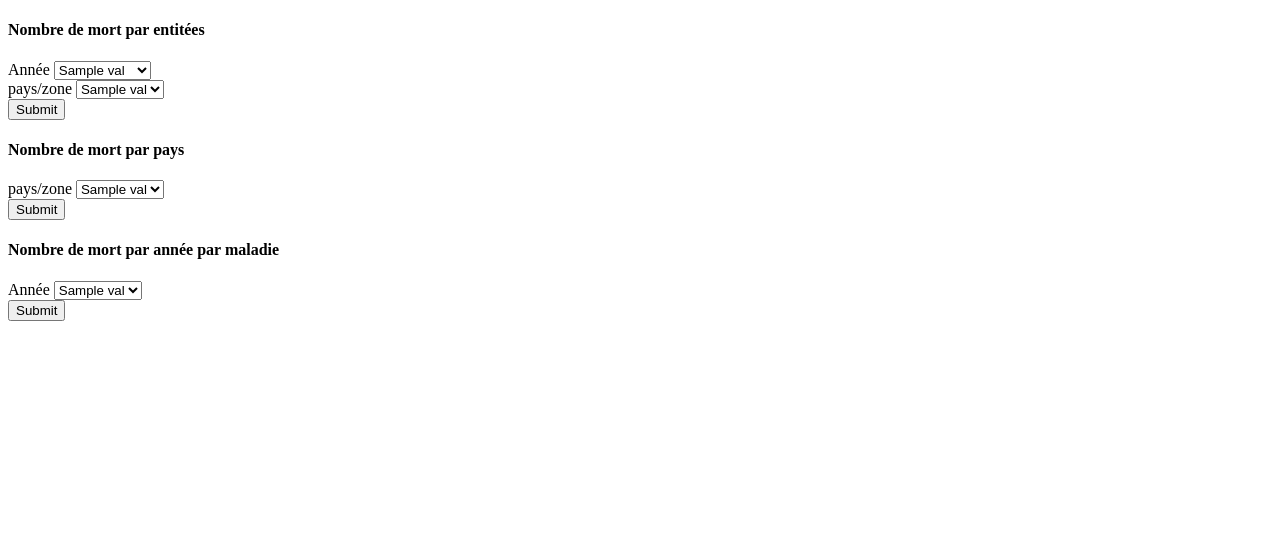
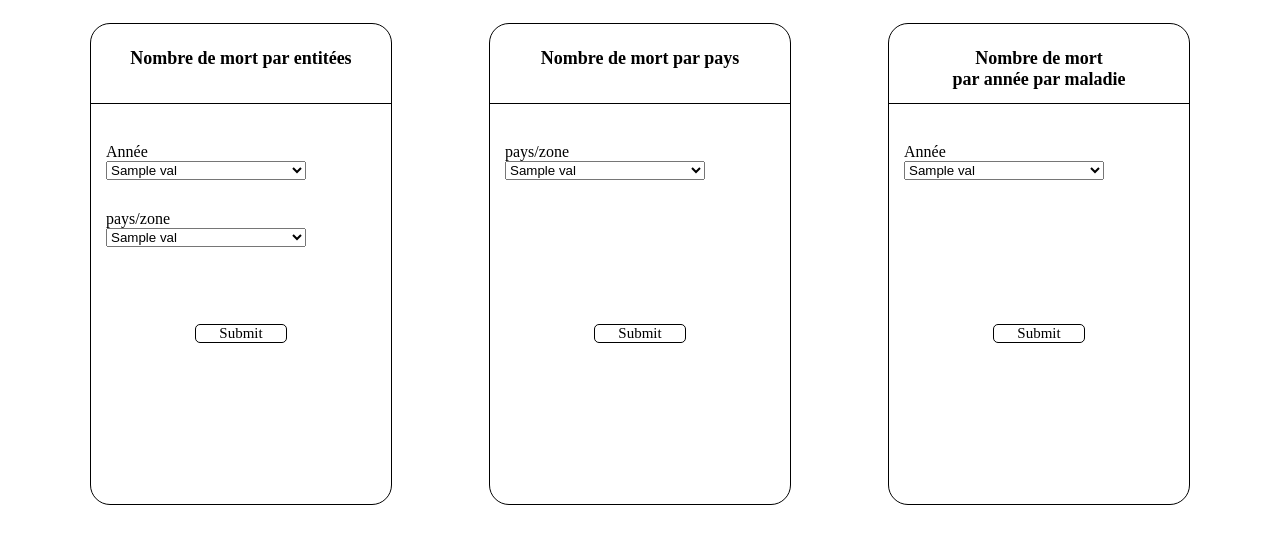
Before and after one commit to Mr-Aylex/hadoop, a Flask app: template templates/index.html in a window 1280 px wide. Shown: the top 544 px of the page. Run offline with Flask 2, Linux system fonts and the light colour scheme; the template is opened without the code that fills it: most values are stand-ins (such as "Sample title", 1, 10 or a date in 2020).

Commit message:
change index template

```diff
--- a/templates/index.html
+++ b/templates/index.html
@@ -1,14 +1,71 @@
 <!DOCTYPE html>
 <html lang="en">
+
 <head>
     <meta charset="UTF-8">
     <title>Title</title>
+    <script src="https://code.jquery.com/jquery-3.6.0.js" integrity="sha256-H+K7U5CnXl1h5ywQfKtSj8PCmoN9aaq30gDh27Xc0jk=" crossorigin="anonymous"></script>
+
+    <style>
+
+        .fake-btn{
+            position: absolute;
+            border: 1px black solid;
+            border-radius: 5px;
+            width: 30%;
+            text-align: center;
+            font-size: 15px;
+            cursor: pointer;
+            align-self: center;
+            top: 300px;
+        }
+
+        body {
+
+            display: flex;
+            flex-direction: row;
+            align-items: center;
+            justify-content: space-evenly;
+        }
+
+        body >form{
+            position: relative;
+            width: 300px;
+            height: 60vh;
+            /* flex: 0 1 auto; */
+            border-radius: 20px;
+            border: 1px black solid;
+            margin: 15px;
+            display: flex;
+            flex-direction: column;
+        }
+
+        body >form >h4{
+            height: 50px;
+            border-bottom: 1px black solid;
+            padding-bottom: 5px;
+            font-size: large;
+            text-align: center;
+            /* background-color: black;
+            color: white; */
+            font-weight: 900;
+        }
+
+        body >form > div:not(.fake-btn){
+            margin: 15px 0px;
+            padding-left: 15px;
+        }
+
+        select{
+            width: 200px;
+        }
+    </style>
 </head>
 <body>
     <form action="/death" method="post">
         <h4>Nombre de mort par entitées</h4>
         <div>
-            <label for="">Année</label>
+            Année <br>
             <select name="year">
 
                 {% for val in year %}
@@ -18,38 +75,45 @@
             </select>
         </div>
         <div>
-            <label for="">pays/zone</label>
+            pays/zone <br>
             <select name="country">
                 {% for val in country %}
                 <option value="{{val}}">{{val}}</option>
                 {% endfor %}
             </select>
         </div>
-        <input type="submit">
+        <div class="fake-btn" target='death'> Submit</div>
     </form>
     <form action="/stats/" method="post">
         <h4>Nombre de mort par pays</h4>
         <div>
-            <label for="">pays/zone</label>
+            pays/zone <br>
             <select name="country">
                 {% for val in country %}
                 <option value="{{val}}">{{val}}</option>
                 {% endfor %}
             </select>
         </div>
-        <input type="submit">
+        <div class="fake-btn" target='stats'> Submit</div>
     </form>
 <form action="/plot" method="post">
-        <h4>Nombre de mort par année par maladie</h4>
+        <h4>Nombre de mort <br>par année par maladie</h4>
         <div>
-            <label for="">Année</label>
+            Année <br>
             <select name="year">
                 {% for val in year %}
                 <option value="{{val}}">{{val}}</option>
                 {% endfor %}
             </select>
         </div>
-        <input type="submit">
+
+        <div class="fake-btn" target='plot'> Submit</div>
     </form>
+    <script>
+        $('fake-btn').on('click',function(){
+            target = $(this).attr('target');
+            $('#'+target).submit();
+        })
+    </script>
 </body>
 </html>
```
